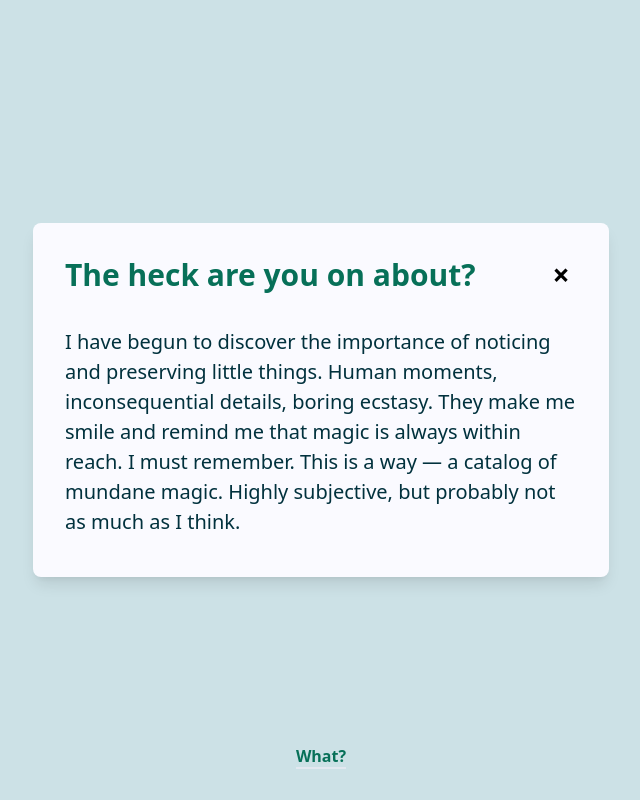
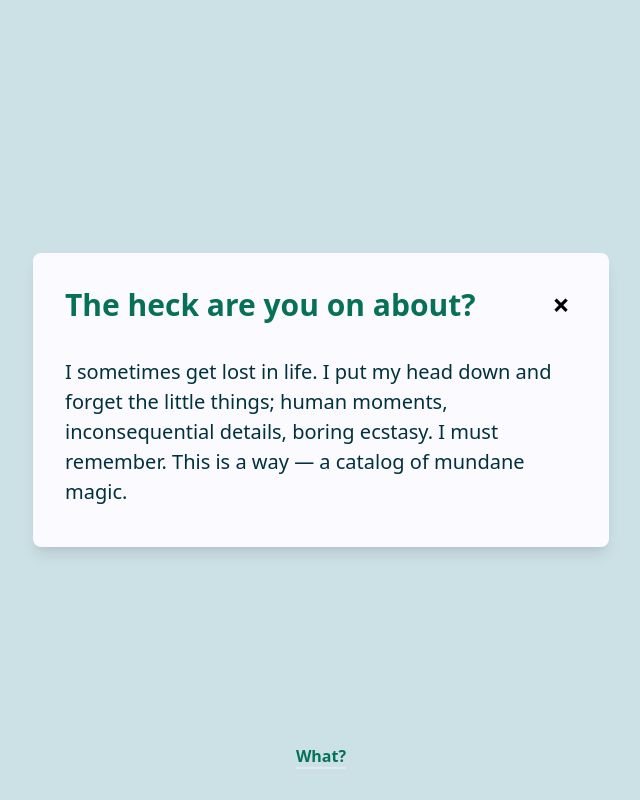
Before and after one commit to Donrafaeli/mundane-magic, a website: page index.html in a window 1280 px wide. Both pictures are taken after a click on the link "What?". Shown: the whole page, without its empty margins (319-959 px from the left). Drawn offline with nearby package versions, Linux system fonts and the light colour scheme; files that its build step writes are made by us from their sources.

Commit message:
updated description

```diff
--- a/index.html
+++ b/index.html
@@ -39,11 +39,8 @@
                 <!--body-->
                 <div class="relative px-8 pb-8 flex-auto">
                     <p class="mb-2 text-night leading-tight lg:leading-normal text-l lg:text-xl">
-                    I have begun to discover the importance of noticing and preserving little things.
-                    Human moments, inconsequential details, boring ecstasy.
-                    They make me smile and remind me that magic is always within reach.
+                    I sometimes get lost in life. I put my head down and forget the little things; human moments, inconsequential details, boring ecstasy.
                     I must remember. This is a way — a&nbsp;catalog of mundane magic.
-                    Highly&nbsp;subjective, but probably not as much as I think.
                     </p>
                 </div>
             </div>
```
Also changed, not shown: readme.md.
